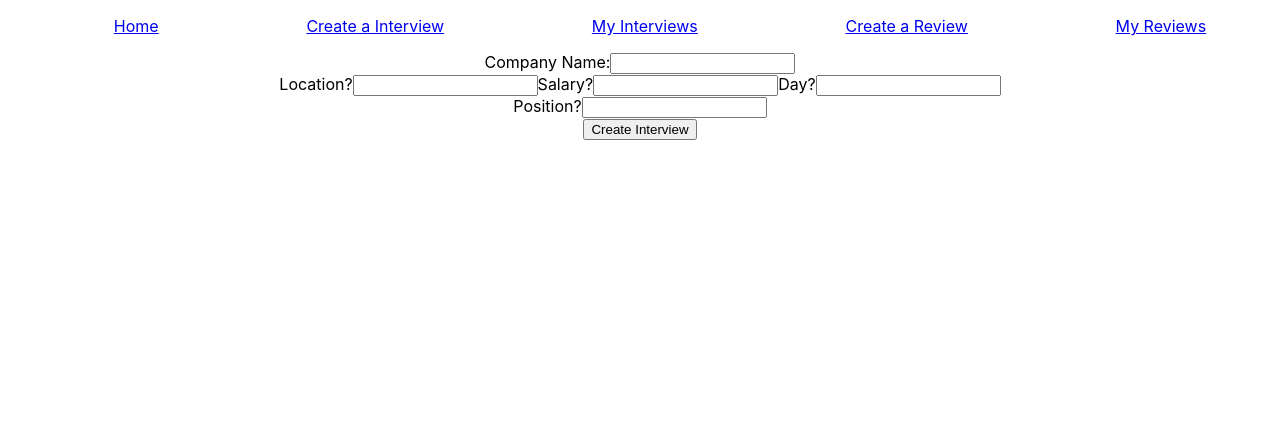
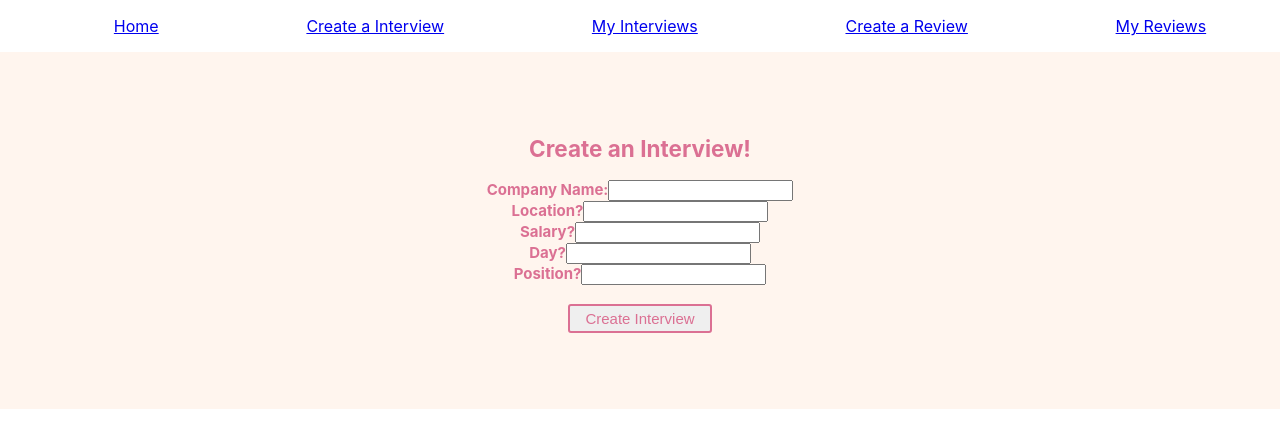
Before and after one commit to WhitnyNicole/job-search-react-redux, a React (Create React App) app: page /interviews/new in a window 1280 px wide. Shown: the top 448 px of the page. Built offline with nearby package versions, Linux system fonts and the light colour scheme; no server answers.

Commit message:
import styled-components and add styling for each component

```diff
--- a/src/components/Home.js
+++ b/src/components/Home.js
@@ -1,10 +1,24 @@
 import React from 'react'
+import styled from "styled-components"
+
+const Title = styled.h1`
+  font-size: 1.5em;
+  text-align: center;
+  color: palevioletred;
+`;
+
+const Wrapper = styled.section`
+  padding: 4em;
+  background: seashell;
+`;
 
 
 const Home = () => (
-<div>
-    <h1>Home page</h1>
-</div>
+    <Wrapper>
+        <Title>
+            <h1>Home page</h1>
+        </Title>
+    </Wrapper>
 )
 
 export default Home
--- a/src/components/NewInterview.js
+++ b/src/components/NewInterview.js
@@ -1,7 +1,27 @@
 import React, { Component } from 'react'
 import { connect } from 'react-redux'
 import { createInterview } from '../redux/actions/interviews.js';
+import styled from "styled-components"
 
+const Title = styled.h1`
+  font-size: 15px;
+  text-align: center;
+  color: palevioletred;
+`;
+
+const Wrapper = styled.section`
+  padding: 4em;
+  background: seashell;
+`;
+
+const Button = styled.button`
+  display: inline-block;
+  color: palevioletred;
+  font-size: 1em;
+  padding: 0.25em 1em;
+  border: 2px solid palevioletred;
+  border-radius: 3px;
+`;
 
 class NewInterview extends Component {
 
@@ -25,7 +45,10 @@ class NewInterview extends Component {
     }
     render() {
         return (
+            <Wrapper>
+                <Title>
             <div>
+                <h1>Create an Interview!</h1>
                 <form onSubmit={this.submit}>
                     <label>Company Name:</label>
                     <input
@@ -44,7 +67,7 @@ class NewInterview extends Component {
                         name="location"
                         value={this.state.location}
                     />
-
+                    <br />
                     <label>Salary?</label>
                     <input
                         onChange={this.handleChange}
@@ -53,7 +76,7 @@ class NewInterview extends Component {
                         name="salary"
                         value={this.state.salary}
                     />
-
+                    <br />
                     <label>Day?</label>
                     <input
                         onChange={this.handleChange}
@@ -72,9 +95,12 @@ class NewInterview extends Component {
                         value={this.state.position}
                     />
                     <br />
-                <button type="submit">Create Interview</button>
+                    <br />
+                <Button align="center" type="submit">Create Interview</Button>
                 </form>
             </div>
+            </Title>
+            </Wrapper>
         )
     }
 }
--- a/src/components/NewReview.js
+++ b/src/components/NewReview.js
@@ -1,7 +1,27 @@
 import React, { Component } from 'react'
 import { connect } from 'react-redux'
 import { createReview } from '../redux/actions/reviews.js';
+import styled from "styled-components"
 
+const Title = styled.h1`
+  font-size: 15px;
+  text-align: center;
+  color: palevioletred;
+`;
+
+const Wrapper = styled.section`
+  padding: 4em;
+  background: seashell;
+`;
+
+const Button = styled.button`
+  display: inline-block;
+  color: palevioletred;
+  font-size: 1em;
+  padding: 0.25em 1em;
+  border: 2px solid palevioletred;
+  border-radius: 3px;
+`;
 
 class NewReview extends Component {
 
@@ -22,7 +42,10 @@ class NewReview extends Component {
     }
     render() {
         return (
+            <Wrapper>
+                <Title>
                     <div>
+                        <h1>Create your Review!</h1>
                         <form onSubmit={this.submit}>
                             <label>Inquiry?</label>
                             <input
@@ -42,9 +65,12 @@ class NewReview extends Component {
                                 value={this.state.answer}
                             />
                             <br />
-                <button type="submit">Create Review</button>
+                            <br />
+                            <Button type="submit">Create Review</Button>
                         </form>
                     </div>
+                </Title>
+            </Wrapper>
         )
     }
 }
--- a/src/containers/InterviewInfo.js
+++ b/src/containers/InterviewInfo.js
@@ -1,11 +1,26 @@
 import React from 'react'
 import { connect } from 'react-redux'
+import styled from "styled-components"
+
+const Title = styled.h1`
+  font-size: 15px;
+  text-align: center;
+  color: palevioletred;
+`;
+
+const Wrapper = styled.section`
+  padding: 4em;
+  background: seashell;
+`;
 
 function InterviewInfo(props) {
     if (!props.interview) {
         return <p>Loading...</p>
     }
+
     return (
+        <Wrapper>
+            <Title>
                 <div>
                     <h1>Interview Info</h1>
                     <p>Company: {props.interview.company_name}</p>
@@ -14,6 +29,8 @@ function InterviewInfo(props) {
                     <p>Salary: {props.interview.salary}</p>
                     <p>Day: {props.interview.day}</p>
                 </div>
+            </Title>
+        </Wrapper>
     )
 }
 
--- a/src/containers/InterviewsList.js
+++ b/src/containers/InterviewsList.js
@@ -1,6 +1,19 @@
 import React, { Component } from 'react'
 import { connect } from 'react-redux'
 import { Link } from 'react-router-dom'
+import styled from "styled-components"
+
+
+const Title = styled.h1`
+  font-size: 15px;
+  text-align: center;
+  color: palevioletred;
+`;
+
+const Wrapper = styled.section`
+  padding: 4em;
+  background: seashell;
+`;
 
 class InterviewsList extends Component {
 
@@ -16,12 +29,16 @@ class InterviewsList extends Component {
                )
             })
         }
-       console.log(interviewsList)
+
         return (
-            <div>
-                <h1> Interview List</h1>
-                {interviewsList}
-            </div>
+            <Wrapper>
+                <Title>
+                    <div>
+                        <h1> Interview List</h1>
+                        {interviewsList}
+                    </div>
+                </Title>
+            </Wrapper>
         )
     }
 }
--- a/src/containers/ReviewInfo.js
+++ b/src/containers/ReviewInfo.js
@@ -1,16 +1,32 @@
 import React from 'react'
 import { connect } from 'react-redux'
+import styled from "styled-components"
+
+const Title = styled.h1`
+  font-size: 15px;
+  text-align: center;
+  color: palevioletred;
+`;
+
+const Wrapper = styled.section`
+  padding: 4em;
+  background: seashell;
+`;
 
 function ReviewInfo(props) {
     if (!props.review) {
         return <p>Loading...</p>
     }
     return (
-        <div>
-            <h1>Review Info</h1>
-            <p>Inquiry: {props.review.inquiry}</p>
-            <p>Answer: {props.review.answer}</p>
-        </div>
+        <Wrapper>
+            <Title>
+                <div>
+                    <h1>Review Info</h1>
+                    <p>Inquiry: {props.review.inquiry}</p>
+                    <p>Answer: {props.review.answer}</p>
+                </div>
+            </Title>
+        </Wrapper>
     )
 }
 
--- a/src/containers/ReviewsList.js
+++ b/src/containers/ReviewsList.js
@@ -1,6 +1,18 @@
 import React, { Component } from 'react'
 import { connect } from 'react-redux'
 import { Link } from 'react-router-dom'
+import styled from "styled-components"
+
+const Title = styled.h1`
+  font-size: 15px;
+  text-align: center;
+  color: palevioletred;
+`;
+
+const Wrapper = styled.section`
+  padding: 4em;
+  background: seashell;
+`;
 
 class ReviewsList extends Component {
 
@@ -18,10 +30,14 @@ class ReviewsList extends Component {
         }
 
         return (
-            <div>
-                <h1> Reviews List</h1>
-                {reviewsList}
-            </div>
+            <Wrapper>
+                <Title>
+                    <div>
+                        <h1> Reviews List</h1>
+                        {reviewsList}
+                    </div>
+                </Title>
+            </Wrapper>
         )
     }
 }
```
Also changed, not shown: 1 other file (tests, documents, lock files or other folders). Lines whose indentation alone changed are shown as unchanged.
